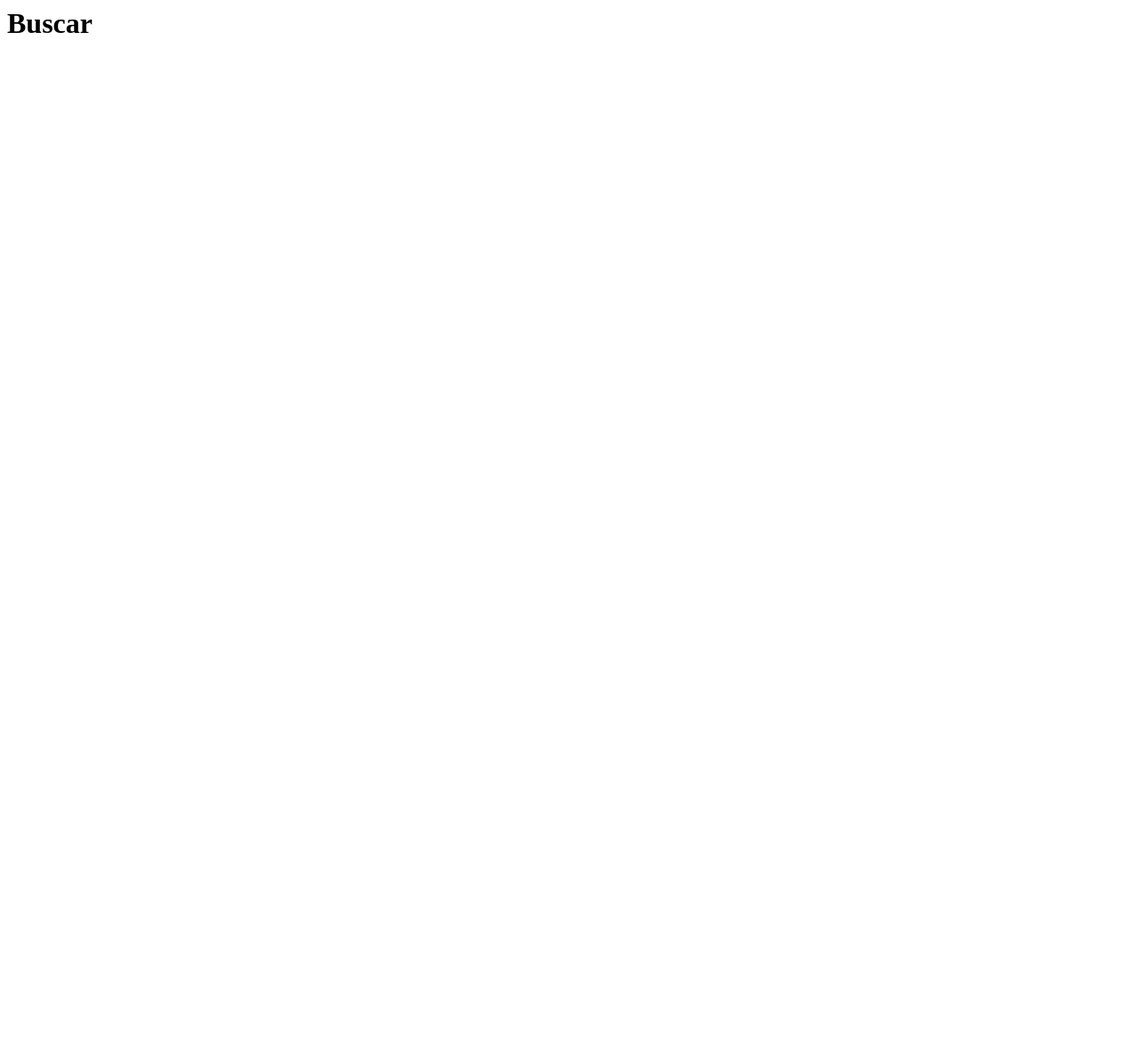
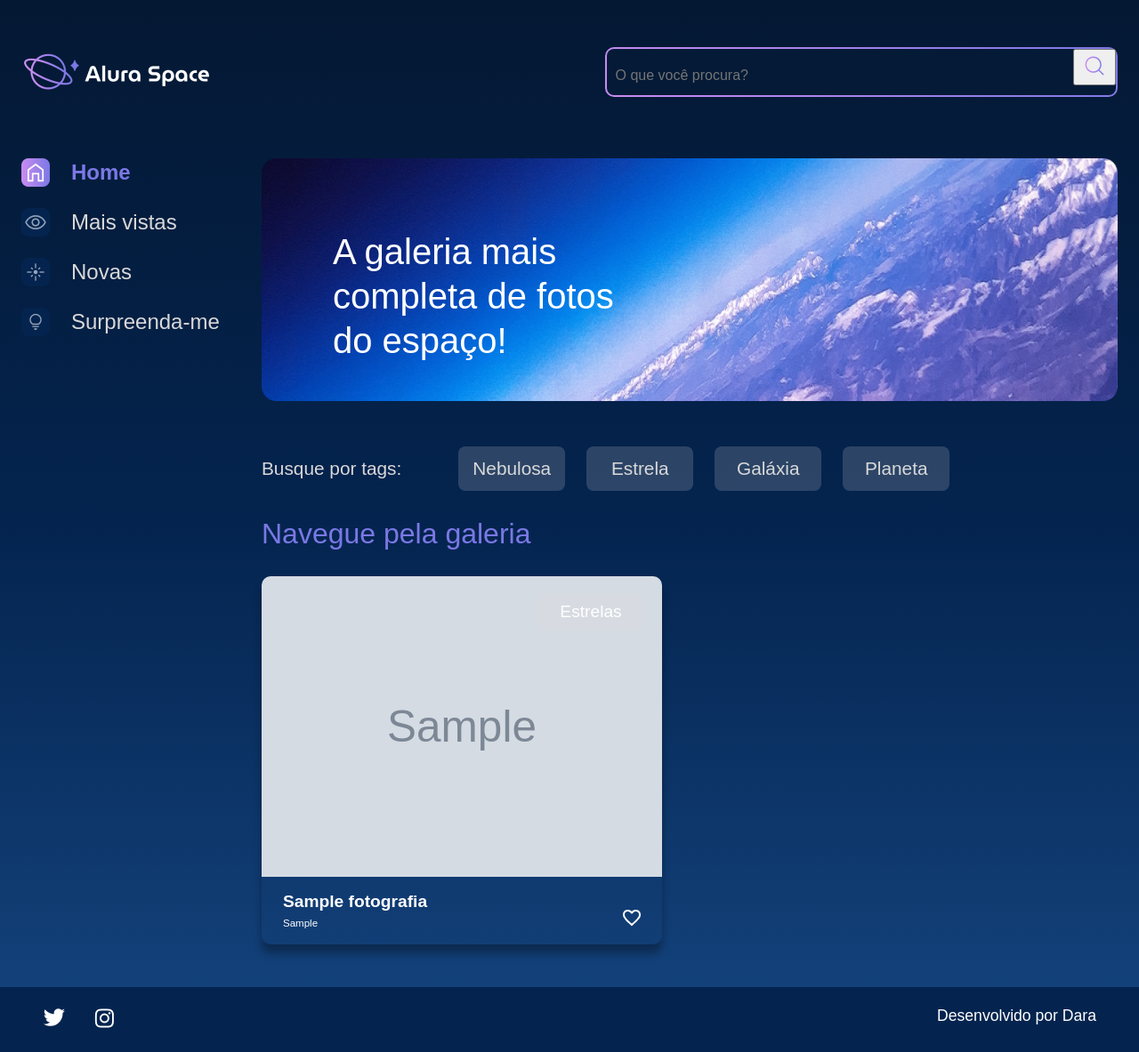
Before and after one commit to dara-ingrid/alura-space-init, a Django app: page /buscar in a window 1280 px wide. Before the commit the page is almost empty. Shown: the whole page at 89% size. Before the commit the page ends 37 px from the top, so only its background shows below. Run offline with Django 4.2, Linux system fonts and the light colour scheme; tables that the repository leaves empty hold one stand-in row (values such as "Sample post"); grey boxes marked "Sample" are stand-in pictures.

Commit message:
Feature de Busca completa

```diff
--- a/galeria/views.py
+++ b/galeria/views.py
@@ -12,4 +12,11 @@ def imagem(request, foto_id):
     return render(request, 'galeria/imagem.html', {"fotografia": fotografia})
 
 def buscar(request):
-    return render(request, "galeria/buscar.html")
+    fotografias = Fotografia.objects.order_by("-data_fotografia").filter(publicada=True)
+
+    if "buscar" in request.GET:
+        nome_a_buscar = request.GET['buscar']
+        if nome_a_buscar:
+            fotografias = fotografias.filter(nome__icontains = nome_a_buscar)
+
+    return render(request, "galeria/buscar.html", {"cards" : fotografias})
--- a/templates/galeria/buscar.html
+++ b/templates/galeria/buscar.html
@@ -1 +1,58 @@
-<h1>Buscar</h1>
+{% extends 'galeria/base.html' %}
+{% load static %}
+{% block content %}
+    {% include 'galeria/partials/_navigator.html' %}
+            <section class="conteudo">
+                <section class="banner">
+                    <img class="banner__imagem" src="{% static '/assets/imagens/Banner(2).png' %}" alt="banner Alura Space">
+                    <h1 class="banner__titulo"> A galeria mais completa de fotos do espaço!</h1>
+                </section>
+                <section class="tags">
+                    <p class="tags__titulo">Busque por tags:</p>
+                    <ul class="tags__lista">
+                        <li class="tags__tag">Nebulosa</li>
+                        <li class="tags__tag">Estrela</li>
+                        <li class="tags__tag">Galáxia</li>
+                        <li class="tags__tag">Planeta</li>
+                    </ul>
+                </section>
+                <section class="galeria">
+
+                    <div class="cards">
+                        <h2 class="cards__titulo">Navegue pela galeria</h2>
+                        <ul class="cards__lista">
+                            {% if cards %}
+                            {% for fotografia in cards %}
+                                <li class="card">
+                                    <a href="{% url 'imagem' fotografia.id %}">
+                                    {% if fotografia.foto == "" or fotografia.foto == null %}
+                                        <img class="card__imagem" src="{% static '/assets/imagens/galeria/notfound.png' %}" alt="foto">
+                                    {% else %}
+                                        <img class="card__imagem" src="{{ fotografia.foto.url }}" alt="foto">
+                                    {% endif %}
+                                    </a>
+                                    <span class="card__tag">Estrelas</span>
+                                    <div class="card__info">
+                                        <p class="card__titulo">{{ fotografia.nome }}</p>
+                                        <div class="card__texto">
+                                            <p class="card__descricao">{{ fotografia.legenda }}</p>
+                                            <span>
+                                                <img src="{% static '/assets/ícones/1x/favorite_outline.png' %}" alt="ícone de coração">
+                                            </span>
+                                        </div>
+                                    </div>
+                                </li>
+                            {% endfor %}
+                            {% else %}
+                                <div class="imagem__texto">
+                                    <p>Fotografias não encontradas</p>
+                                </div>
+                            {% endif %}
+                        </ul>
+                    </div>
+                </section>
+            </section>
+        </main>
+    </div>
+
+{% endblock %}
--- a/templates/galeria/index.html
+++ b/templates/galeria/index.html
@@ -44,6 +44,9 @@
                                 </li>
                             {% endfor %}
                             {% else %}
+                            <div class="imagem__texto">
+                                <p>Fotografias não encontradas</p>
+                            </div>
                             {% endif %}
                         </ul>
                     </div>
```
